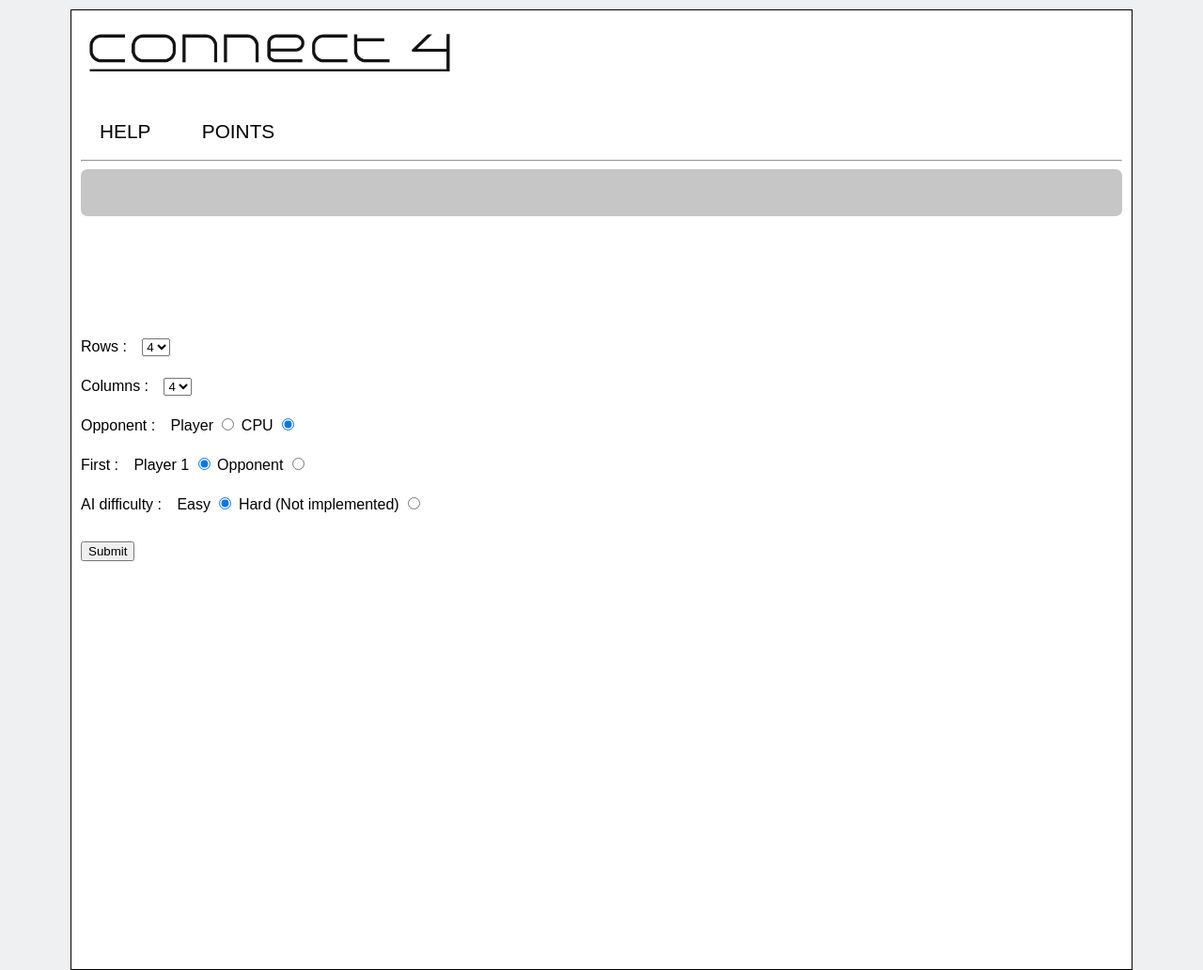
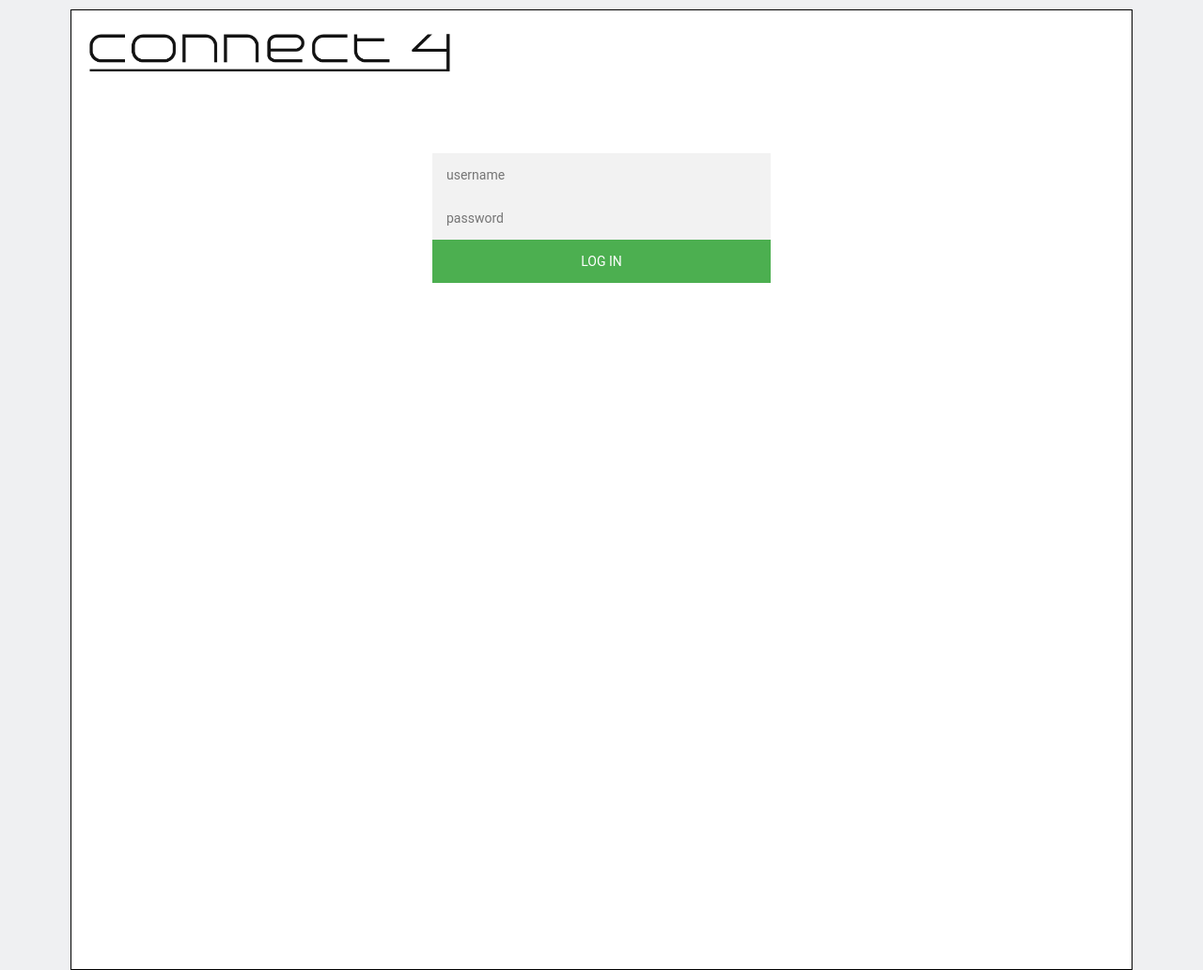
Before and after one commit to PCosta2111/TW_4Linha, a plain HTML site: page index.html in a window 1280 px wide. Shown: the whole page at 94% size. Drawn offline with Linux system fonts and the light colour scheme.

Commit message:
Add files via upload

```diff
--- a/controller.js
+++ b/controller.js
@@ -8,6 +8,39 @@ var points = [0,0,0]; // 0 - P1    1 - P2    2 - CPU
 var pointsTXT = document.getElementById("scores");
 
 var msgBoard;
+var username;
+var password;
+var logForm;
+var logGame;
+
+var objPeople = [
+    {
+        username: "pedro",
+        password: "4linha"
+    },
+    {
+        username: "guest",
+        password: "guest"
+    }
+]
+
+function logIn() {
+    var username = document.getElementById("username").value;
+    var password = document.getElementById("password").value;
+
+    for(let i = 0; i < objPeople.length; i++) {
+        if (username == objPeople[i].username && password == objPeople[i].password) {
+            var logForm = document.getElementById("form");
+            var logGame = document.getElementById("game");
+            alert(username + " logged in!");
+            logForm.style.display = 'none';
+            logGame.style.display = 'block';
+
+
+
+        }
+    }
+}
 
 function createBoard() {
 	newGame = 1;
--- a/index.html
+++ b/index.html
@@ -12,69 +12,77 @@
 </head>
 
 <body>
+
     <img src="logo.png" id="logo" alt="4-em-linha">
 
-<div id = "menu">
-    <div class = "button" onclick="document.getElementById('box1').style.display='block'">HELP</div>
-    <div class = "button" onclick="document.getElementById('box2').style.display='block'">POINTS</div>
+<div class="form" id="form">
+    <form>
+        <input placeholder="username" id="username">
+        <input placeholder="password" id="password">
+        <button type="button" onclick="logIn()">Log In</button>
+    </form>
+</div>
+
+
+<div id="game">
+
+    <div id="menu">
+        <div class="button" onclick="document.getElementById('box1').style.display='block'">HELP</div>
+        <div class="button" onclick="document.getElementById('box2').style.display='block'">POINTS</div>
 
     </div>
 
     <div id="box1">
         <h2>Regras</h2>
-    <div class = "legenda"> O quatro em linha joga-se numa grelha (geralmente 7 x 6) colocada na vertical. As peças colocadas numa das aberturas no topo da grelha caiem ao longo de calhas e ocupam a primeira posição livre, seja no fundo da grelha ou sobre outra peça. Cada jogador joga com peças de cor diferente e alternadamente coloca uma peça numa das calhas ainda não completamente preenchidas. Ganha o primeiro jogador que conseguir colocar 4 peças da sua cor alinhadas, na vertical, horizontal ou diagonal.</div>
+        <div class="legenda"> O quatro em linha joga-se numa grelha (geralmente 7 x 6) colocada na vertical. As peças colocadas numa das aberturas no topo da grelha caiem ao longo de calhas e ocupam a primeira posição livre, seja no fundo da grelha ou sobre outra peça. Cada jogador joga com peças de cor diferente e alternadamente coloca uma peça numa das calhas ainda não completamente preenchidas. Ganha o primeiro jogador que conseguir colocar 4 peças da sua cor alinhadas, na vertical, horizontal ou diagonal.</div>
     </div>
 
     <div id="box2">
         <h2>Points</h2>
-    <div id = "scores" class = "legenda">
-		P1: 0 <br/>
-		P2: 0 <br/>
-		CPU: 0 <br/>
+        <div id="scores" class="legenda">
+            P1: 0 <br />
+            P2: 0 <br />
+            CPU: 0 <br />
         </div>
     </div>
 
     <hr>
+    <div id="msgBoard">
+    </div>
+    <br />
+    <form onsubmit="return false;" id="settings">
 
-<div id = "msgBoard">
-
-</div>
-
-<br/>
-<form onsubmit = "return false;" id = "settings">
-
-    <div class = "legenda">Rows : </div> <select id = "rows">
+        <div class="legenda">Rows : </div> <select id="rows">
             <option value="4">4</option>
             <option value="5">5</option>
             <option value="6">6</option>
             <option value="7">7</option>
             <option value="8">8</option>
         </select> <br>
-    <div class = "legenda">Columns : </div> <select id = "cols">
+        <div class="legenda">Columns : </div> <select id="cols">
             <option value="4">4</option>
             <option value="5">5</option>
             <option value="6">6</option>
             <option value="7">7</option>
             <option value="8">8</option>
         </select> <br>
-    <div class = "legenda">Opponent : </div> Player <input type = "radio" name = "opponent" value = "other_player">
-                                                CPU <input type = "radio" checked="checked" name = "opponent" value = "cpu"> <br/>
-    <div class = "legenda">First : </div> Player 1 <input type = "radio"  checked="checked" name="first" value = "f_me">
-                                                Opponent <input type = "radio" name="first"  value = "f_op"> <br/>
-    <div class = "legenda">AI difficulty : </div> Easy <input type = "radio"  checked="checked" name="ai_dif"  value = "d_easy">
-                                                Hard (Not implemented) <input type = "radio" name="ai_dif" value = "d_hard"> <br/>
+        <div class="legenda">Opponent : </div> Player <input type="radio" name="opponent" value="other_player">
+        CPU <input type="radio" checked="checked" name="opponent" value="cpu"> <br />
+        <div class="legenda">First : </div> Player 1 <input type="radio" checked="checked" name="first" value="f_me">
+        Opponent <input type="radio" name="first" value="f_op"> <br />
+        <div class="legenda">AI difficulty : </div> Easy <input type="radio" checked="checked" name="ai_dif" value="d_easy">
+        Hard (Not implemented) <input type="radio" name="ai_dif" value="d_hard"> <br />
 
         <br><input type="submit" onclick="createBoard();" value="Submit">
 
     </form>
 
-<div id = "board" ></div>
+    <div id="board"></div>
 
+    <div id="currentState" style="display:none;"></div>
+    <br />
+    <div id="giveUp" onclick="giveUp();">Give Up</div>
+</div>
 
-<div id = "currentState" style = "display:none;" ></div>
-
-<br/>
-
-<div id = "giveUp" onclick="giveUp();">Give Up</div>
 </body>
 </html>
--- a/style.css
+++ b/style.css
@@ -13,6 +13,46 @@
 	border-radius : 30px;
 
 }
+
+.form {
+    position: relative;
+    z-index: 1;
+    background: #FFFFFF;
+    max-width: 360px;
+    margin: 0 auto 100px;
+    padding: 45px;
+    text-align: center;
+    display: block;
+}
+
+.form input{
+    font-family: "Roboto", sans-serif;
+    background: #f2f2f2;
+    width: 100%;
+    border: 0;
+    margin: 0 0 4;
+    padding: 15px;
+    box-sizing: border-box;
+    font-size: 14px;
+}
+
+.form button{
+    font-family: "Roboto", sans-serif;
+    text-transform: uppercase;
+    background: #4CAF50;
+    width: 100%;
+    border: 0;
+    padding: 15px;
+    color: #FFFFFF;
+    font-size: 14px;
+    cursor: pointer;
+}
+
+#game {
+    display: none;
+}
+
+
 #board{
 	display: inline-block;
 	float: right;
```
Lines whose indentation alone changed are shown as unchanged.
